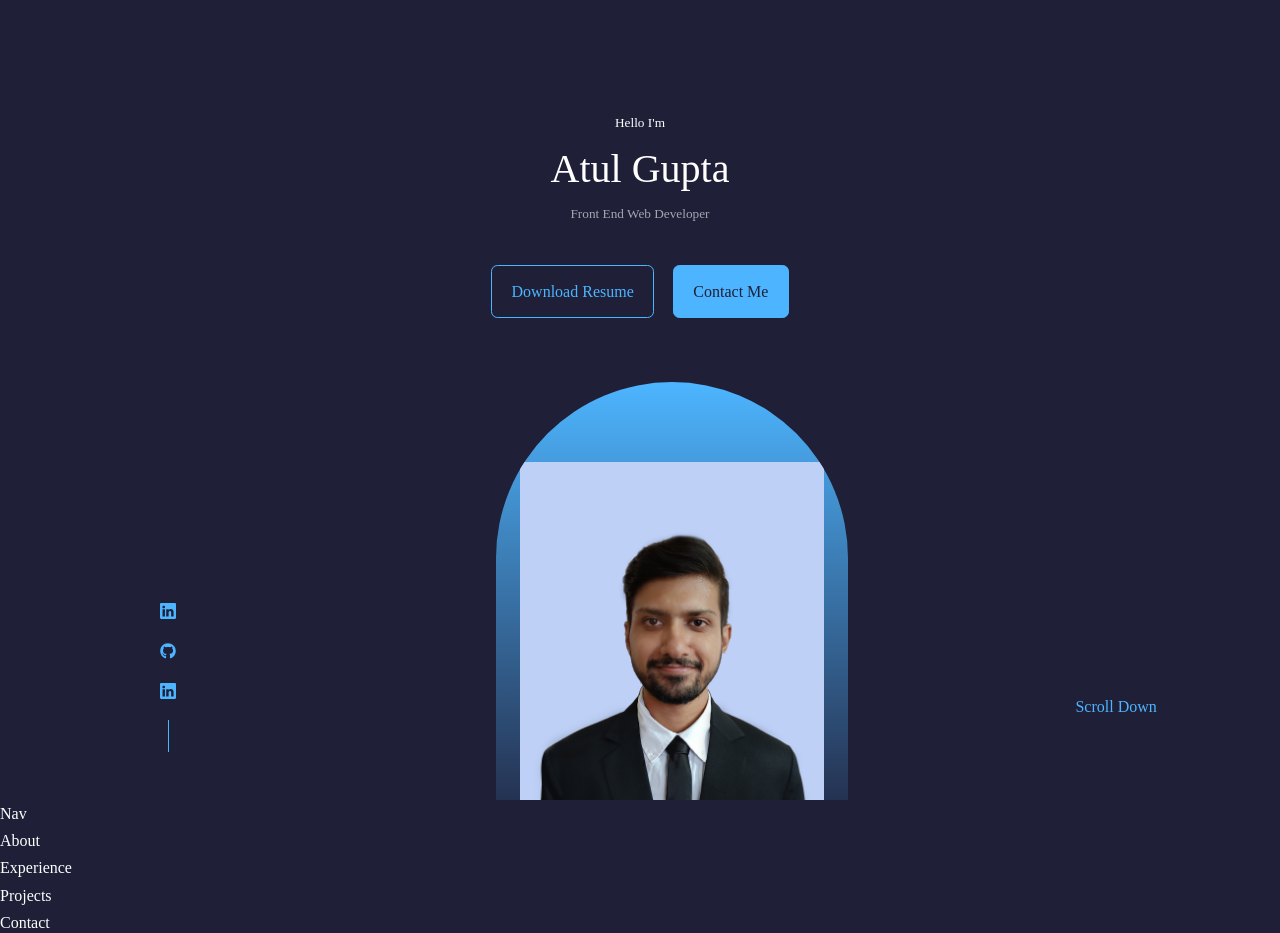
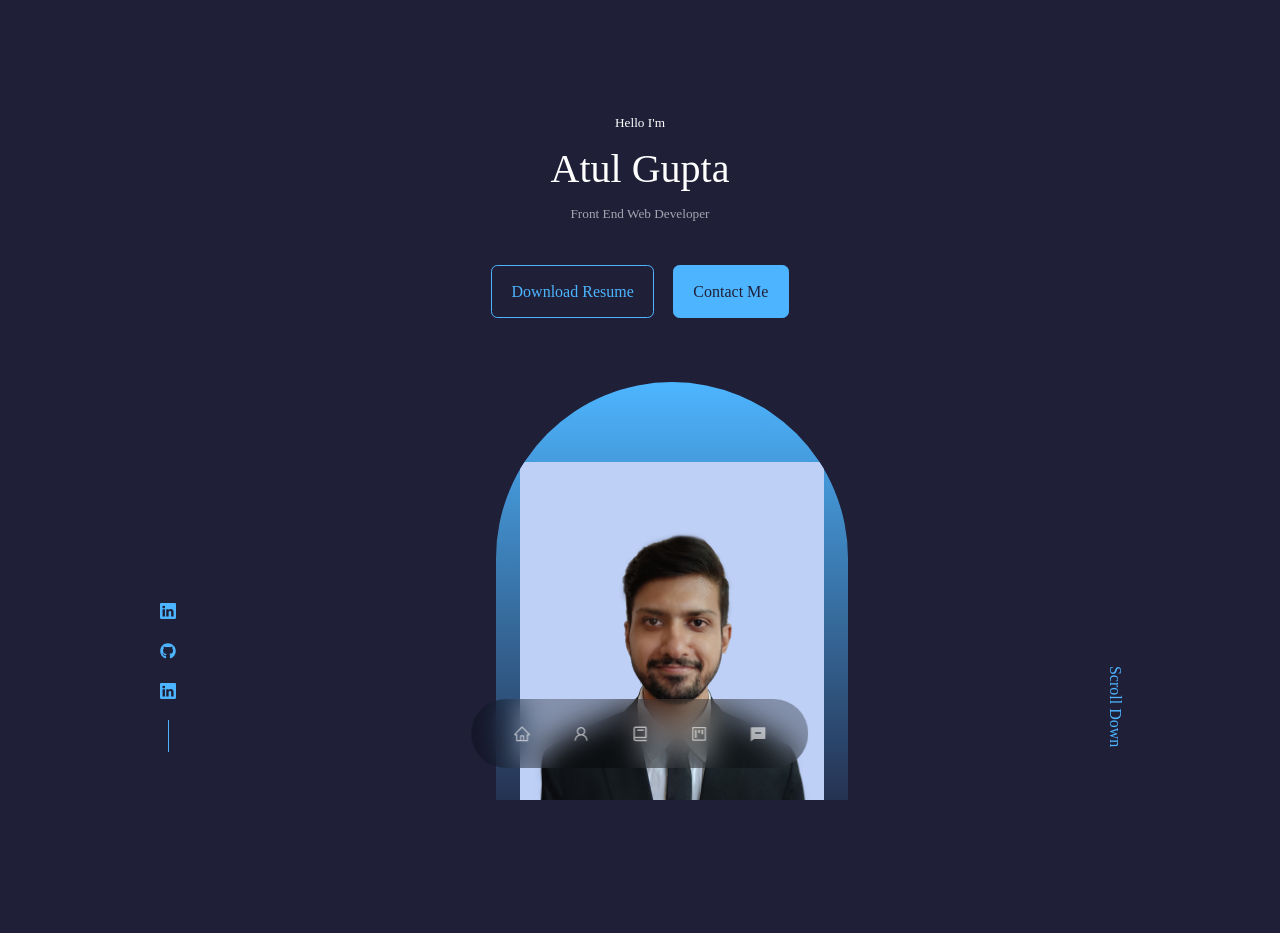
Before and after one commit to Atulgupta04/atul_gupta_portfolio, a React (Create React App) app: page / in a window 1280 px wide. Shown: the top 933 px of the page. Built offline with nearby package versions, Linux system fonts and the light colour scheme.

Commit message:
Designed nav part

```diff
--- a/src/components/about/About.jsx
+++ b/src/components/about/About.jsx
@@ -4,7 +4,9 @@ import about from './about.css'
 
 const About = () => {
   return (
-    <div>About</div>
+    <section id='about'>About</section >
+
+
   )
 }
 
--- a/src/components/contact/Contact.jsx
+++ b/src/components/contact/Contact.jsx
@@ -3,7 +3,7 @@ import contact from './contact.css'
 
 const Contact = () => {
   return (
-    <div>Contact</div>
+    <section id='contact'>Contact</section>
   )
 }
 
--- a/src/components/experience/Experience.jsx
+++ b/src/components/experience/Experience.jsx
@@ -3,7 +3,7 @@ import experience from './experience.css'
 
 const Experience = () => {
   return (
-    <div>Experience</div>
+    <section id='experience'>Experience</section>
   )
 }
 
--- a/src/components/header/CVT.jsx
+++ b/src/components/header/CVT.jsx
@@ -4,7 +4,9 @@ import CV from '../../assets/Atul_Gupta-Resume.pdf'
 const CVT = () => {
   return (
         <div className="cta">
-            <a href="{CV} download" className="btn"> Download Resume </a>
+            {/* <a href="{CV} download" className="btn"> Download Resume </a> */}
+            <a href="https://github.com/Atulgupta04/atul_gupta_portfolio/blob/main/src/assets/Atul_Gupta-Resume.pdf"
+            className="btn" target="_blank"> Download Resume </a>
             <a href="#contact" className="btn btn-primary"> Contact Me  </a>
         </div>
   )
--- a/src/components/header/header.css
+++ b/src/components/header/header.css
@@ -52,5 +52,30 @@ header{
     position: absolute;
     right: -2.3rem;
     bottom: 5rem;
+    transform: rotate(90deg);
+    font-weight: 300;
+    font-size: 0.9 rem;
 }
-        /* Start from 1: 03:35 */
+
+/*  ==========  MEDIUM DEVICES ===========*/
+@media screen and (max-width: 1024px) {
+
+    header{
+        height: 68vh;
+    }
+
+}
+
+/*  ==========  SMALL DEVICES ===========*/
+@media screen and (max-width: 600px) {
+
+    header{
+        height: 100vh;
+    }
+
+    .header__socials
+    .scroll__down{
+        display: none;
+    }
+
+}
--- a/src/components/nav/Nav.jsx
+++ b/src/components/nav/Nav.jsx
@@ -1,9 +1,23 @@
 import React from 'react'
 import nav from './nav.css'
+import {AiOutlineHome} from'react-icons/ai'
+import {AiOutlineUser} from'react-icons/ai'
+import {BiBook } from 'react-icons/bi'
+import {AiOutlineProject } from 'react-icons/ai'
+import {RiMessageFill} from 'react-icons/ri'
 
 const Nav = () => {
   return (
-    <div>Nav</div>
+    <nav>
+
+      <a href="#" className='active'> <AiOutlineHome /> </a>
+      <a href="#about"> <AiOutlineUser /> </a>
+      <a href="#experience"> <BiBook /> </a>
+      <a href="#projects"> <AiOutlineProject/> </a>
+      <a href="#contact"> <RiMessageFill /> </a>
+    </nav>
+
+          /* Start from 1: 18:16   */
   )
 }
 
--- a/src/components/nav/nav.css
+++ b/src/components/nav/nav.css
@@ -0,0 +1,33 @@
+nav{
+    background: rgba(0, 0, 0, 0.3);
+    width: max-content;
+    display: block;
+    padding: 0.7rem 1.7rem;
+    z-index: 2;
+    position: fixed;
+    left: 50%;
+    transform: translateX(-50%);
+    bottom: 2rem;
+    display: flex;
+    gap: 0.8rem;
+    border-radius: 3rem;
+    backdrop-filter: blur(15px);
+}
+
+nav a{
+    background: transparent;
+    padding: 0.9rem;
+    border-radius: 50%;
+    display: flex;
+    color: var(--color-light);
+    font-size: 1.1rem;
+}
+
+nav a:hover{
+    background: rgba(0, 0, 0, 0.3);
+}
+nav a:active{
+    background: var(--color-bg);
+    color: var(--color-white);
+
+}
--- a/src/components/projects/Projects.jsx
+++ b/src/components/projects/Projects.jsx
@@ -3,7 +3,7 @@ import projects from './projects.css'
 
 export const Projects = () => {
   return (
-    <div>Projects</div>
+    <section id='projects'>Projects</section>
   )
 }
 
--- a/src/index.css
+++ b/src/index.css
@@ -52,6 +52,7 @@ h1{
 
 section {
     margin-top: 8rem;
+    height: 100vh;
 }
 
 section > h2,
```
